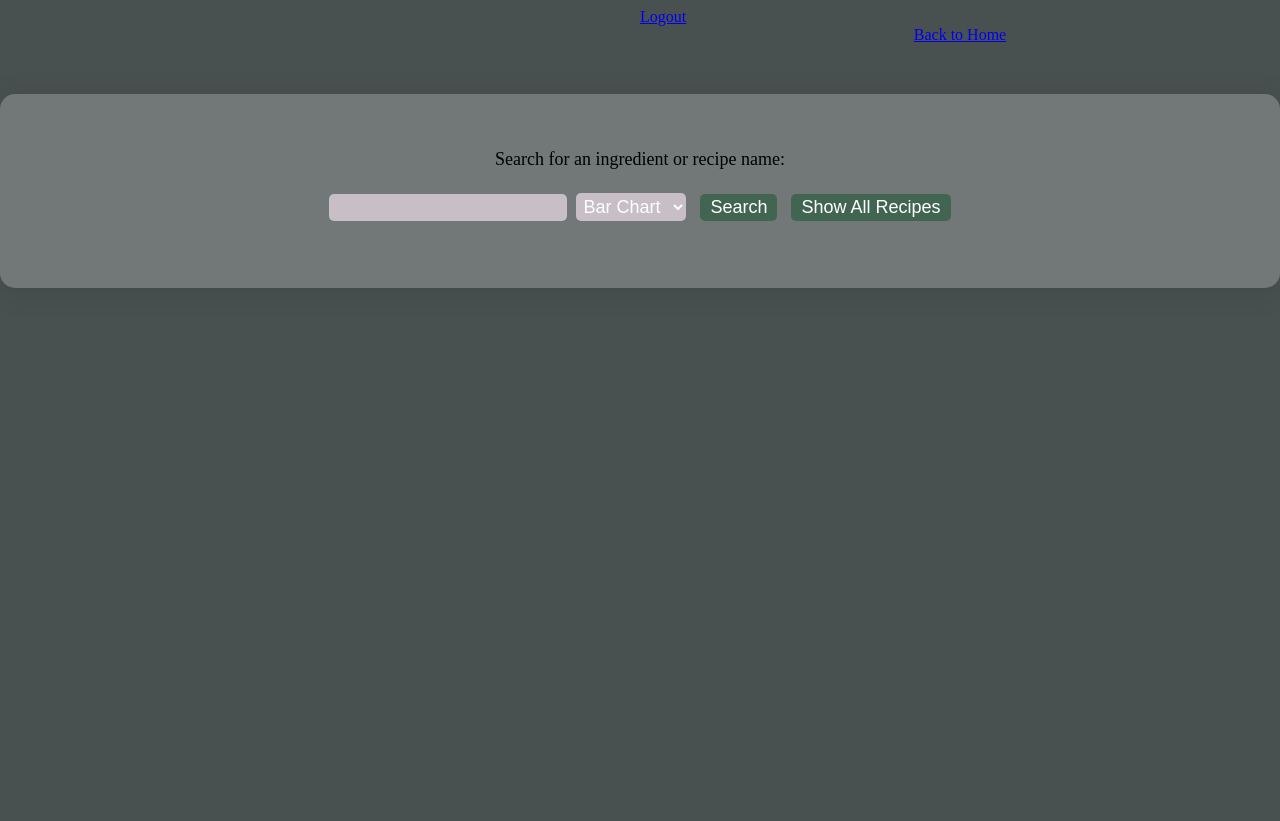
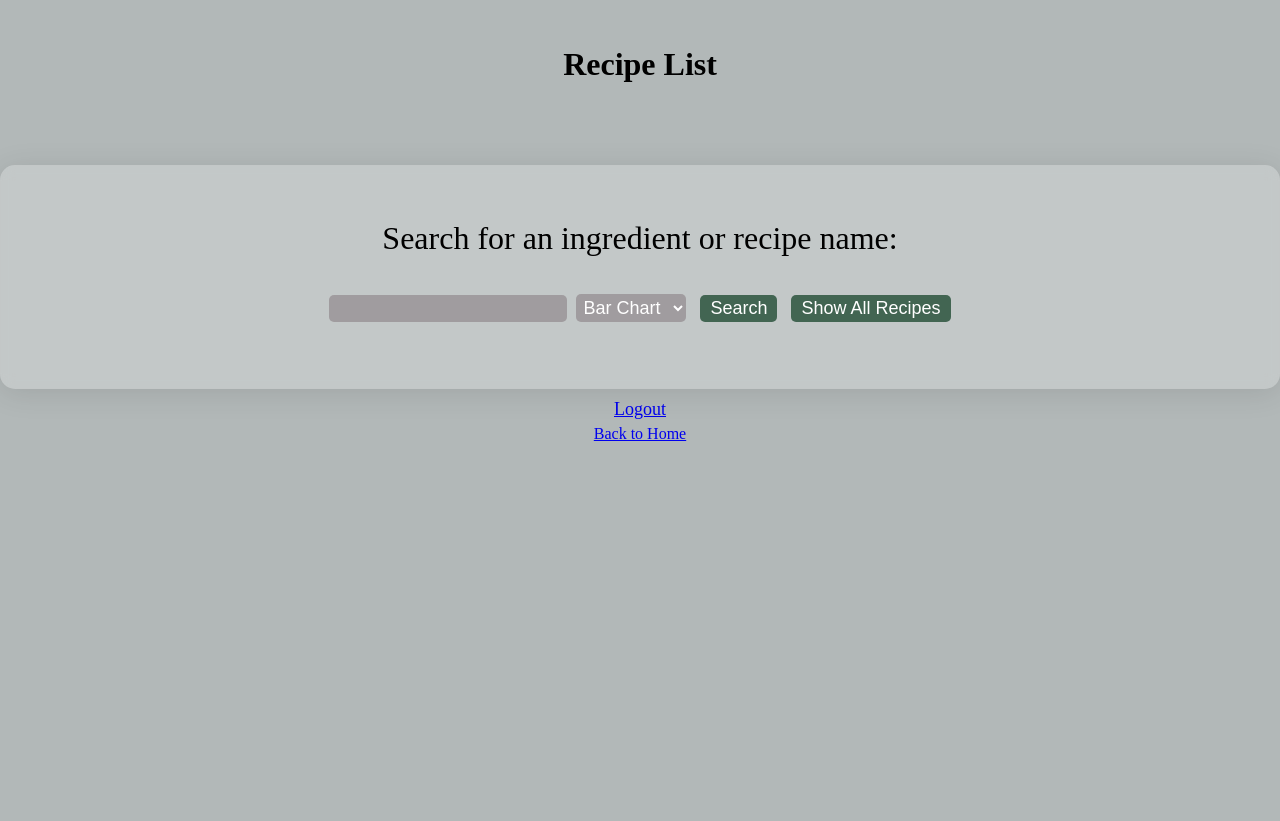
Before and after one commit to mikeb-molina/recipe-app, a Django app: page /list/ in a window 1280 px wide. Before the commit the page ends 288 px from the top, so only its background shows below. Run offline with Django 4.2, Linux system fonts and the light colour scheme; the visitor is signed in with stand-in values (Sample User, id 1); data that the repository does not hold is empty.

Commit message:
fix css bugs

```diff
--- a/A2_Recipe_App/src/recipes/static/recipes/css/style.css
+++ b/A2_Recipe_App/src/recipes/static/recipes/css/style.css
@@ -5,7 +5,7 @@ body, html{
 }
 
 body{
-    background-color: rgb(72, 80, 80) !important;
+    background-color: rgb(178, 184, 184) !important;
 }
 
 h1{
@@ -24,6 +24,8 @@ h2{
 }
 
 img{
+    display: flex;
+    justify-content: center;
     border-radius: 10%;
     width: 150px;
     height: 100px;
--- a/A2_Recipe_App/src/recipes/templates/recipes/recipes_home.html
+++ b/A2_Recipe_App/src/recipes/templates/recipes/recipes_home.html
@@ -11,12 +11,12 @@
                 display: flex;
                 justify-content: center;
                 margin-left: auto;
+                font-size: large;
             }
             img.recipe-home-img{
                 width: 600px;
                 height:300px;
                 display: flex;
-                display: block;
                 margin-left: auto;
                 margin-right: auto;
                 border-radius: 10%;
@@ -25,6 +25,7 @@
                 margin-top: 15px;
             }
             a.login-button{
+                font-size: large;
                 display: flex;
                 justify-content: auto;
                 margin-left: 50%;
--- a/A2_Recipe_App/src/recipes/templates/recipes/recipes_list.html
+++ b/A2_Recipe_App/src/recipes/templates/recipes/recipes_list.html
@@ -35,7 +35,7 @@
 
         .main-box form input {
             font-size: 18px;
-            background-color: #c7bfc5;
+            background-color: #a09c9f;
             color: #fff;
             border: none;
             border-radius: 5px;
@@ -51,7 +51,7 @@
 
         .main-box select {
             font-size: 18px;
-            background-color: #c7bfc5;
+            background-color: #a09c9f;
             color: #fff;
             border: none;
             border-radius: 5px;
@@ -99,20 +99,36 @@
         a.home-link{
             display: flex;
             justify-content: center;
-            margin-left: 50%;
+            margin-left: 0;
+            margin-top: 5px;
 
         }
         a.logout-button{
             display: flex;
-            justify-content: auto;
-            margin-left: 50%;
+            justify-content: center;
+            margin-top: 10px;
+            margin-left: 0;
             margin-right: auto;
+            font-size: large;
         }
+        p{
+            font-size: xx-large;
+        }
+        a.recipe-list-link{
+            margin-top: 10px;
+            font-size: large;
+            display: flex;
+            justify-content: center;
+            font-size: large;
+          }
         </style>
     </head>
     <body>
-        <a class="logout-button" href ="{%url 'logout_success' %}">  Logout  </a>
-        <a class="home-link" href="{% url 'recipes:recipes_home' %}">Back to Home</a>
+        <header>
+            <h1>
+                <p>Recipe List</p>
+            </h1>
+        </header>
         <main>
         <div class="main-box">
             <p>Search for an ingredient or recipe name:</p>
@@ -151,5 +167,7 @@
             {% endif %}
         </div>
         </main>
+        <a class="logout-button" href ="{%url 'logout_success' %}">  Logout  </a>
+        <a class="home-link" href="{% url 'recipes:recipes_home' %}">Back to Home</a>
     </body>
 </html>
```
Also changed, not shown: A2_Recipe_App/src/recipes/templates/recipes/recipes_details.html (+32 -2 lines).
